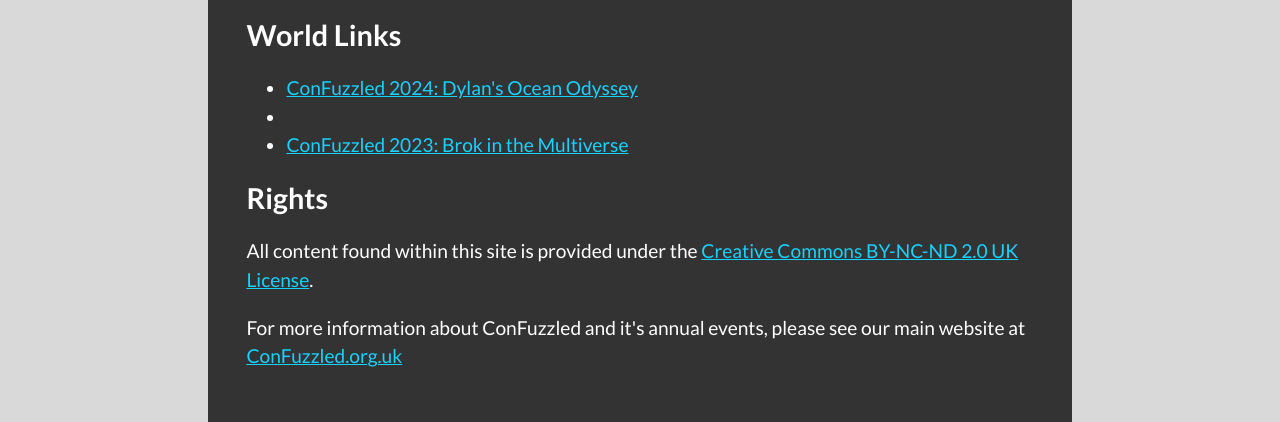
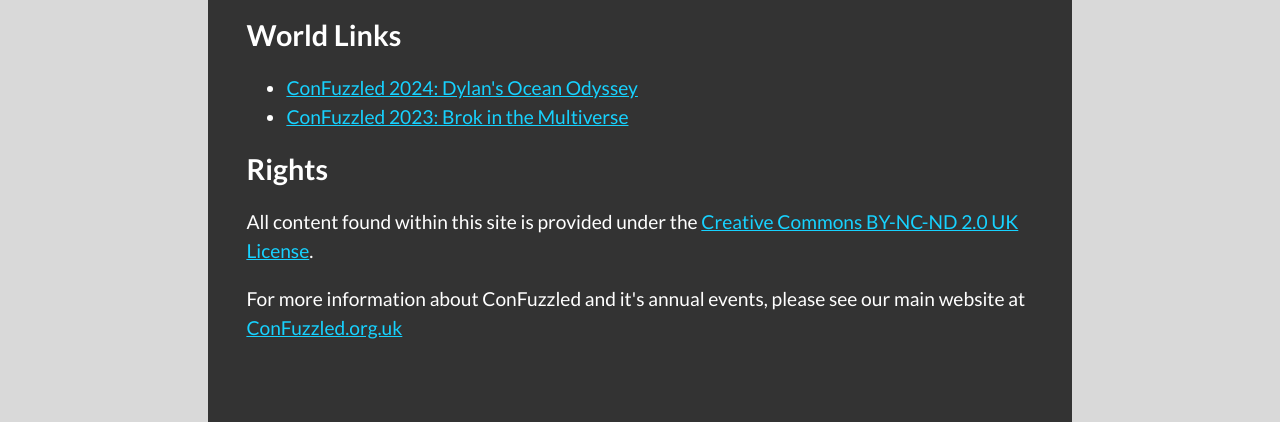
Before and after one commit to ConFuzzledUK/VRPortalPublicResources, a plain HTML site: page index.html in a window 1280 px wide. Shown: the part 378-800 px from the top of the page. Drawn offline with Linux system fonts and the light colour scheme.

Commit message:
Fixed web typo

```diff
--- a/index.html
+++ b/index.html
@@ -133,7 +133,7 @@
 
                 <h2 class="align-items-center">World Links</h2>
                 <ul>
-                  <li><a href="https://vrchat.com/home/world/wrld_75335ef8-6f30-4078-b2d8-a983ec1096ce">ConFuzzled 2024: Dylan's Ocean Odyssey</a><li></li>
+                  <li><a href="https://vrchat.com/home/world/wrld_75335ef8-6f30-4078-b2d8-a983ec1096ce">ConFuzzled 2024: Dylan's Ocean Odyssey</a></li>
                   <li><a href="https://vrchat.com/home/world/wrld_583ea653-a824-4894-a776-30ba5b45aad6">ConFuzzled 2023: Brok in the Multiverse</a></li>
                 </ul>
 
```
